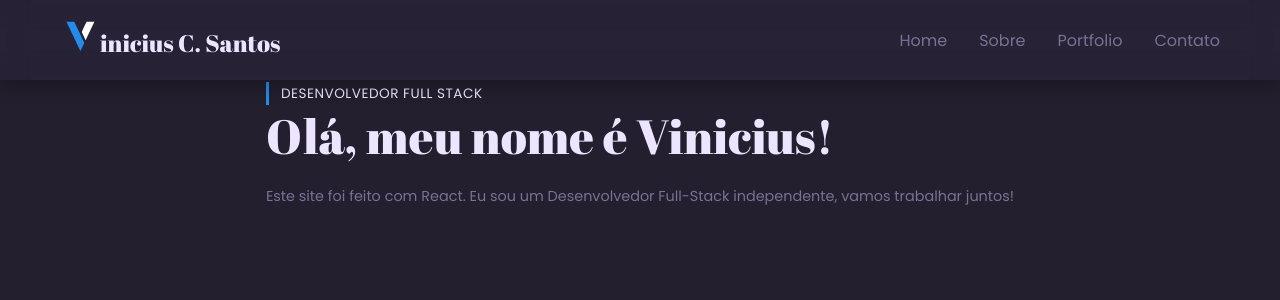
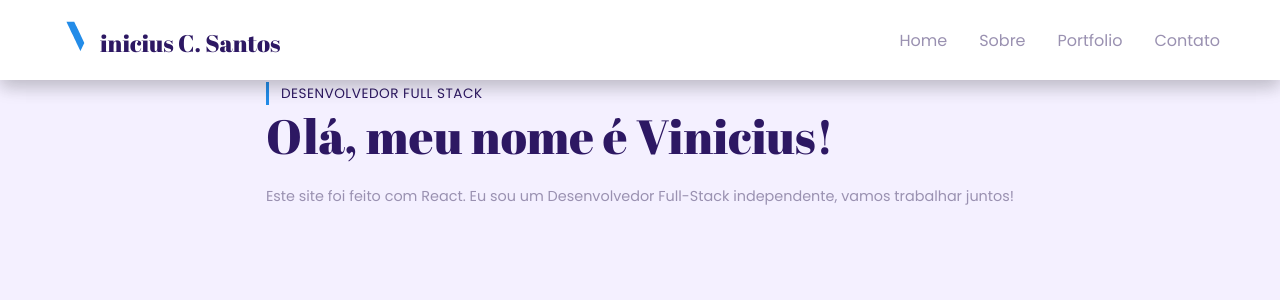
Before and after one commit to ViniciusCavalcanteSantos/portfolio, a Next.js app: page / in a window 1280 px wide. Shown: the top 300 px of the page. Built offline with nearby package versions, Linux system fonts and the light colour scheme.

Commit message:
Fix: prepare the code for white theme

```diff
--- a/src/app/globals.css
+++ b/src/app/globals.css
@@ -6,12 +6,35 @@
   --primary: #238ce8;
   --primary-dark: hsl(257, 69%, 50%);
   --secondary: hsl(47, 100%, 61%);
-  --secondary-dark: hsl(47, 82%, 55%);
+  --secondary: hsl(47, 82%, 55%);
   --white: #fff;
   --black: #000;
 
-  --text-white: rgb(237, 229, 255);
-  --text-gray: hsl(257, 14%, 51%);
+
+}
+
+body {
+  --bg-color: hsl(257, 100%, 97%);
+  --bg-color-1: hsl(257, 100%, 95.5%);
+  --bg-color-2: #fff;
+  --bg-color-3: hsl(257, 100%, 98%);
+  --bg-color-transparent: rgba(255, 255, 255, 0.6);
+
+
+  --text-primary: hsl(257, 61%, 24%);
+  --text-secondary: hsl(257, 17%, 63%);
+}
+
+body.dark {
+  --bg-color: hsl(257, 19%, 15%);
+  --bg-color-1: hsl(257, 21%, 11%);
+  --bg-color-2: hsl(257, 23%, 19%);
+  --bg-color-3: hsl(257, 23%, 24%);
+  --bg-color-transparent: hsla(257, 23%, 19%, 0.6);
+
+
+  --text-primary: hsl(257, 100%, 95%);
+  --text-secondary: hsl(257, 14%, 51%);
 }
 
 * {
@@ -23,7 +46,7 @@
 html,
 body {
   max-width: 100vw;
-  background-color: #231f2e;
+  background-color: var(--bg-color);
   overflow-x: hidden;
 }
 
--- a/src/components/Header.tsx
+++ b/src/components/Header.tsx
@@ -18,10 +18,11 @@ const TagHeader = styled.header`
   width: 100%;
   height: 80px;
   top: 0;
-  background: rgba(43, 37, 60, 0.6);
+  /* background: rgba(43, 37, 60, 0.6); */
+  background-color: var(--bg-color-2);
   box-shadow: 0 5px 20px 0.1px rgb(0 0 0 / 10%);
   backdrop-filter: blur(15px);
-  color: var(--text-white);
+  color: var(--text-primary);
 
   &::after {
     content: "";
@@ -53,7 +54,7 @@ const List = styled.ul`
   display: flex;
   gap: 2rem;
   list-style: none;
-  color: var(--text-gray);
+  color: var(--text-secondary);
 `
 
 const ListItem = styled.li`
@@ -74,7 +75,7 @@ const ListItem = styled.li`
   }
 
   &:hover {
-    color: var(--text-white);
+    color: var(--text-primary);
 
     &::after {
       width: 110%;
--- a/src/components/Topic.tsx
+++ b/src/components/Topic.tsx
@@ -3,7 +3,7 @@ import { Abril_Fatface } from "next/font/google";
 const AbrilFatface = Abril_Fatface({ weight: ["400"], subsets: ['latin'] });
 
 const TopicName = styled.span`
-  color: var(--text-white);
+  color: var(--text-primary);
   font-size: .85rem;
   font-weight: 400;
   letter-spacing: .5px;
@@ -14,14 +14,14 @@ const TopicName = styled.span`
 `
 
 const TopicTitle = styled.h2`
-  color: var(--text-white);
+  color: var(--text-primary);
   line-height: 1.3;
   font-size: 3rem;
   ${AbrilFatface.style}
 `
 
 const TopicDescription = styled.p`
-  color: var(--text-gray);
+  color: var(--text-secondary);
   font-size: .9rem;
   font-weight: 400;
   line-height: 2.3;
```
